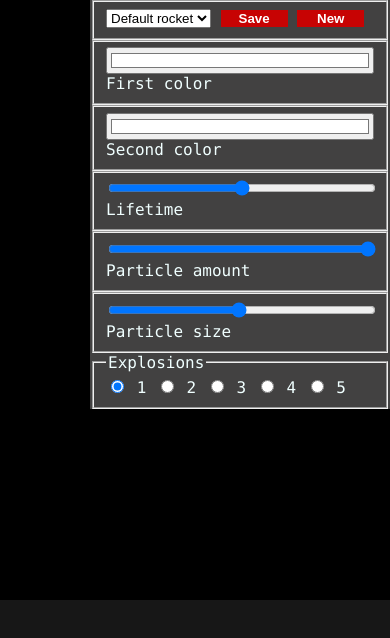
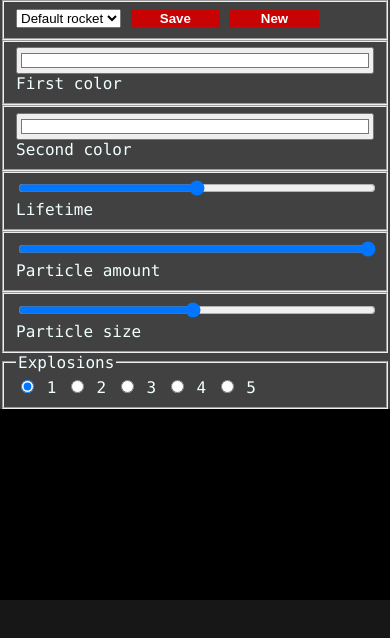
Before and after one commit to Sahertia/EIA2-Endabgabe, a website: page CODE/index.html in a window 390 px wide. Drawn offline with Linux system fonts and the light colour scheme.

Commit message:
Responsive

```diff
--- a/CODE/main.css
+++ b/CODE/main.css
@@ -28,6 +28,10 @@ html, body {
   width: 300px;
   background-color: rgb(66, 65, 65);
 	z-index: 2;
+}
+
+#userInterface {
+  width: 100%;
 }
 input {
   width: auto;
```
